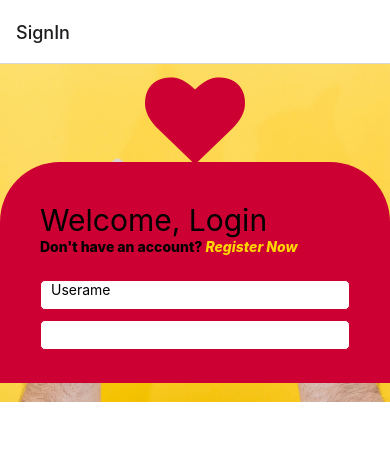
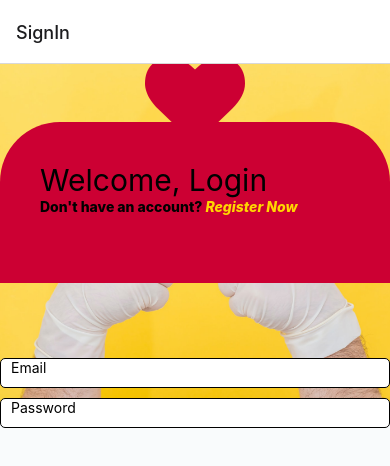
Before and after one commit to Scrubbyjay/cs491, a React Native app: screen /SignIn in a window 390 px wide. Shown: the top 466 px of the page. Built offline with nearby package versions, Linux system fonts and the light colour scheme.

Commit message:
moved input

```diff
--- a/src/components/CustomInput/CustomInput.js
+++ b/src/components/CustomInput/CustomInput.js
@@ -1,13 +1,14 @@
 import React from 'react'
 import { View, Text, TextInput, StyleSheet } from 'react-native'
 
-const CustomInput = ({value, setValue, placeholder}) => {
+const CustomInput = ({value, setValue, placeholder,secureTextEntry}) => {
     return (
         <View style={styles.container}>
             <TextInput
                 value={value}
                 onChangeText={setValue}
                 placeholder={placeholder}
+                secureTextEntry={secureTextEntry}
                 style={styles.input}
                 />
         </View>
@@ -18,7 +19,7 @@ const styles = StyleSheet.create({
     container: {
         backgroundColor: 'white',
         width: '100%',
-        borderColor: '#cc0033',
+        borderColor: '#black',
         borderWidth: 1,
         borderRadius: 5,
         paddingHorizontal: 10,
--- a/src/screens/SignInScreen.js
+++ b/src/screens/SignInScreen.js
@@ -11,7 +11,7 @@ const SignInScreen = ({navigation}) => {
     const[password, setPassword] = useState('');
     return (
         //Container
-        <ScrollView style={{flex: 1, backgroundColor: "#ffff"}} showsVerticalScrollIndicator={false}>
+        <ScrollView style={{flex: 1, backgroundColor: "#F9FBFC"}} showsVerticalScrollIndicator={false}>
             {/* Brand View */}
             <ImageBackground
                 source={require('../assets/thumbs.jpg')}
@@ -37,15 +37,25 @@ const SignInScreen = ({navigation}) => {
                                 </Text>
                             </Text>
 
-                            {/* Form inputs view */}
-                             <View style={{marginTop:20}}>
-                                 <CustomInput placeholder="Userame"/>
-                                 <CustomInput/>
+
+                        </View>
+                    </View>
+                         {/* Form inputs view */}
+                         <View style={{marginTop:20}}>
+                                 <CustomInput
+                                  placeholder="Email"
+                                  value={email}
+                                  setValue={setEmail}
+                                  />
+                                 <CustomInput
+                                  placeholder="Password"
+                                  value={password}
+                                  setValue={setPassword}
+                                  secureTextEntry={true}
+                                  />
 
 
                             </View>
-                        </View>
-                    </View>
         </ScrollView>
         //end
 
```
